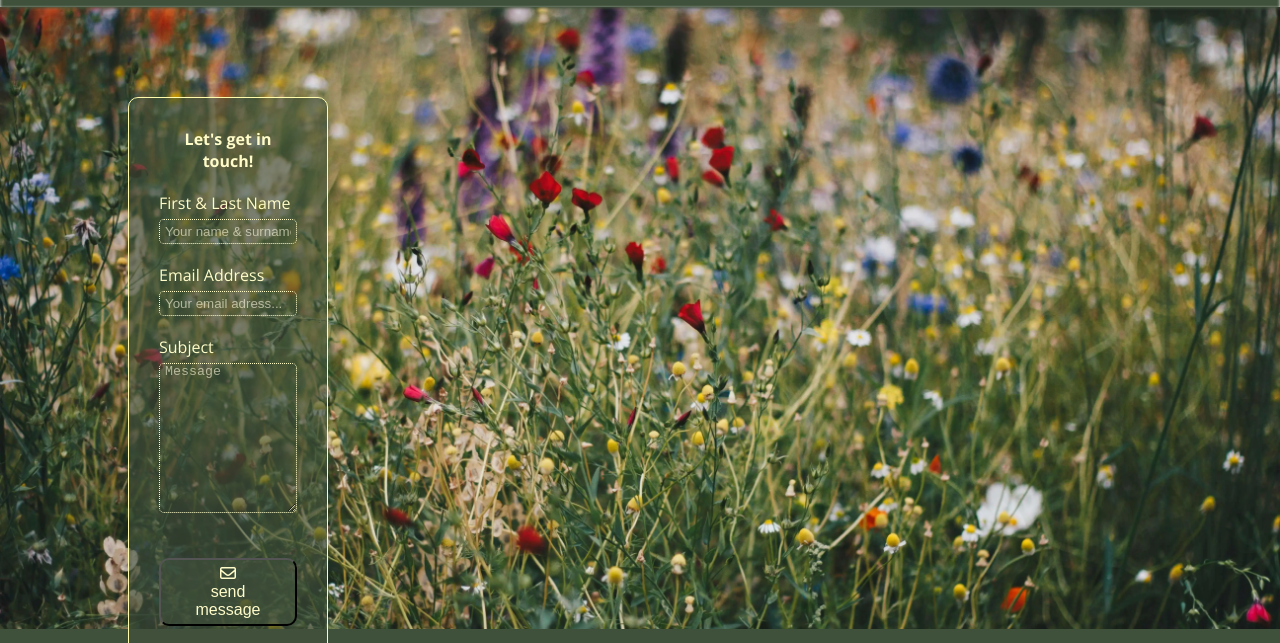
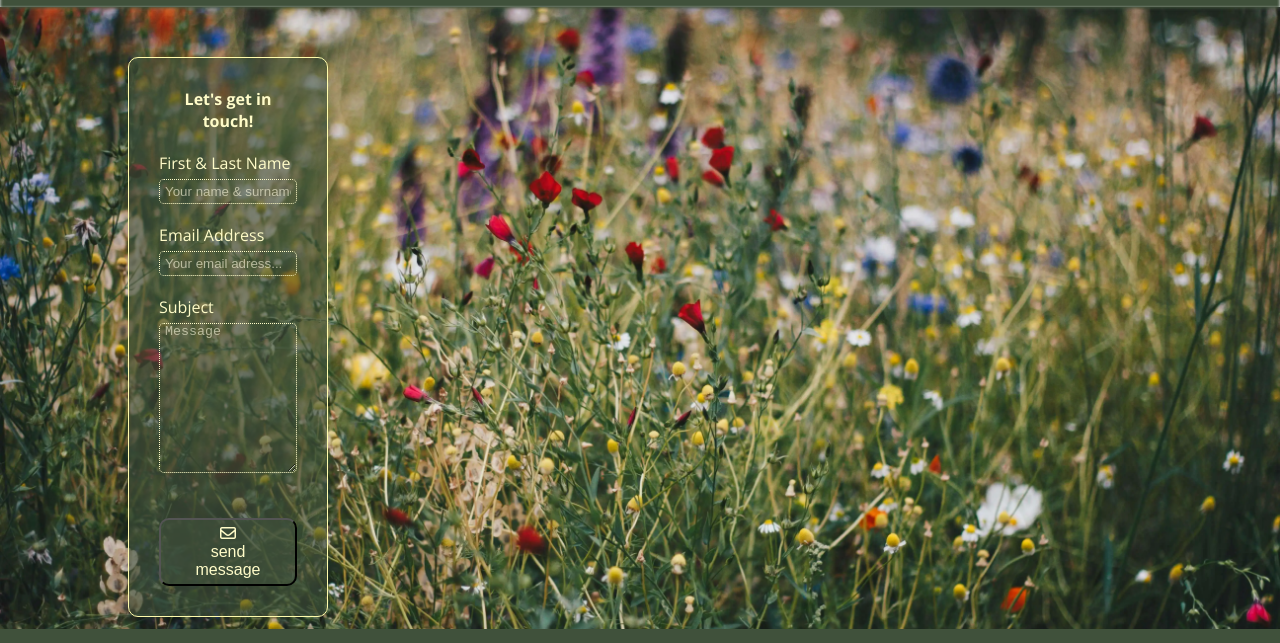
Before and after one commit to KikiBerg/Kikicodes, a plain HTML site: page contact.html in a window 1280 px wide. Shown: the part 93-736 px from the top of the page. Drawn offline with nearby package versions, Linux system fonts and the light colour scheme.

Commit message:
resolving problem w. contform on mobile pcs

```diff
--- a/assets/css/style.css
+++ b/assets/css/style.css
@@ -392,12 +392,11 @@ footer {
 
     }
 
-    /* Color changes for the text input and the join button to give some visual feedback to users on hover.*/
     #contact-form {
         max-width: 200px;
         position: absolute;
         left: 10%;
-        top: 90px;
+        top: 50px;
     }
 
     .text-input:hover {
```
